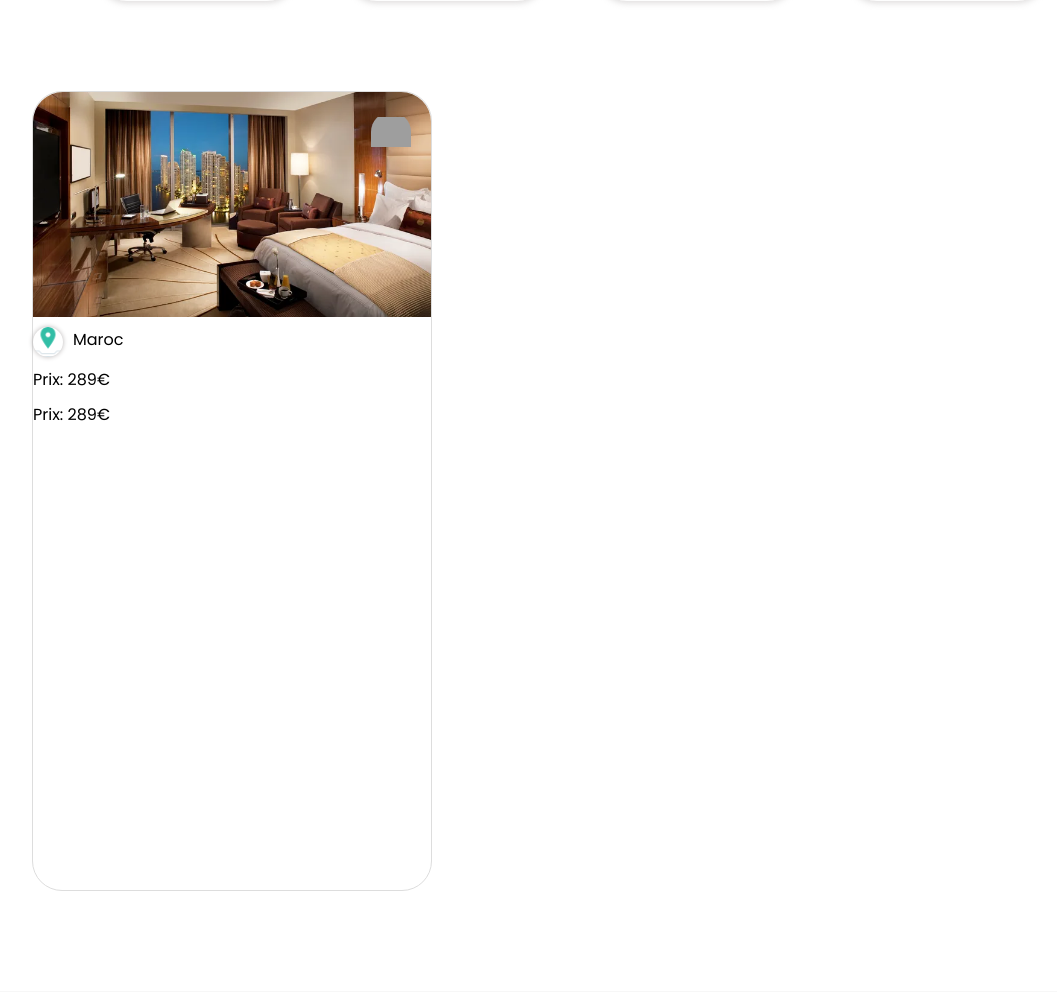
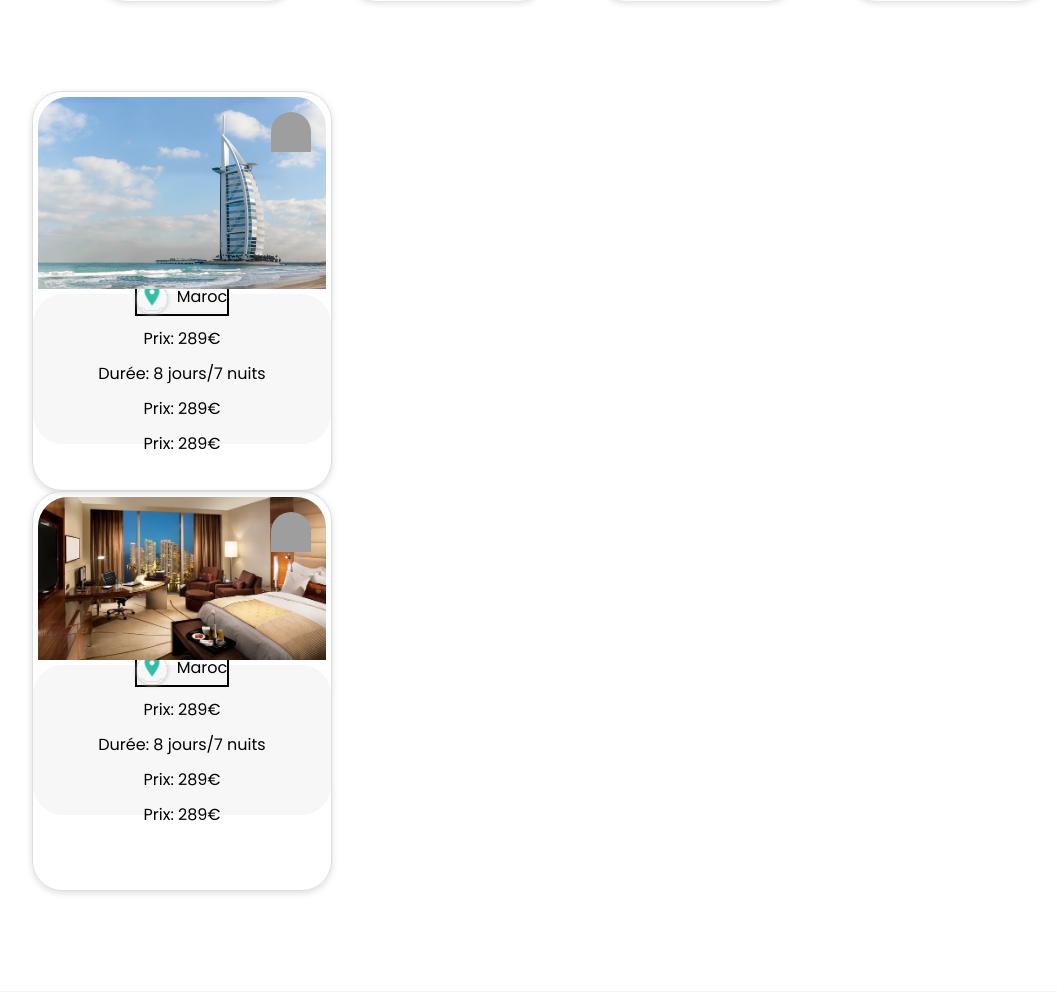
Before and after one commit to elza02/TravelMor, a Django app: page / in a window 1280 px wide. Shown: the part 909-1901 px from the top of the page, without its empty margins (68-1125 px from the left). Run offline with Django 5.2, Linux system fonts and the light colour scheme; some web fonts are replaced; grey boxes are pictures that could not be loaded.

```diff
--- a/AgenceVoyage/settings.py
+++ b/AgenceVoyage/settings.py
@@ -82,6 +82,9 @@ DATABASES = {
         'PASSWORD': '',
         'HOST': 'localhost',   # Set to your MySQL server host, typically 'localhost'
         'PORT': '3306',        # Set to your MySQL server port, typically '3306'
+        'OPTIONS': {
+            'init_command': "SET sql_mode='STRICT_TRANS_TABLES'",
+        },
     }
 }
 
--- a/app/models.py
+++ b/app/models.py
@@ -6,9 +6,9 @@ class Utilisateur(models.Model):
     est_admin = models.BooleanField()
     nom = models.CharField(max_length=15)
     num_telephone = models.CharField(max_length=12)
-    email = models.EmailField(null=True)
+    email = models.EmailField()
     mot_d_passe = models.CharField(max_length=10)
-    nom_utilisateur = models.CharField(max_length=50, null=True)
+    nom_utilisateur = models.CharField(max_length=50)
 
 class Notification(models.Model):
     id_notification = models.AutoField(primary_key=True)
@@ -34,6 +34,7 @@ class Pays(models.Model):
 
 class Ville(models.Model):
     id_ville = models.AutoField(primary_key=True)
+    nom_ville = models.CharField(max_length=15)
     id_pays = models.ForeignKey(Pays, on_delete=models.CASCADE)
 
 class Hotel(models.Model):
--- a/app/static/css/base.css
+++ b/app/static/css/base.css
@@ -341,13 +341,14 @@ main .last {
 }
 
 main .mini-card-voyage {
-    width: 400px;
-    height: 800px;
+    width: 300px;
+    height: 400px;
     border: 1px solid var(--second-underline);
     border-radius: var(--main-border-radius);
     display: flex;
     flex-direction: column;
-    gap: 10px;
+    box-shadow: var(--main-shadow);
+    overflow: hidden;
 }
 
 main .mini-card-voyage .image {
@@ -358,15 +359,16 @@ main .mini-card-voyage .image {
     border-top-right-radius: var(--main-border-radius);
     border-top-left-radius: var(--main-border-radius);
     position: relative;
+    padding: 5px;
 }
 
 main .mini-card-voyage .image img {
-    width: 100%;
-    height: auto;
     border-top-right-radius: var(--main-border-radius);
     border-top-left-radius: var(--main-border-radius);
     overflow: hidden;
-    object-fit: scale-down;
+    width: auto; /* Make the image fill the container */
+    height: 100%; /* Maintain aspect ratio */
+    display: block;
 }
 
 main .mini-card-voyage .image .reaction img {
@@ -382,7 +384,12 @@ main .mini-card-voyage .image .reaction img {
 main .mini-card-voyage .body {
     display: flex;
     flex-direction: column;
+    justify-content: center;
+    align-items: center;
     gap: 10px;
+    height: 150px;
+    background-color: var(--main-gray-bg);
+    border-radius: var(--main-border-radius);
 }
 
 main .mini-card-voyage .body .localisation {
@@ -390,7 +397,7 @@ main .mini-card-voyage .body .localisation {
     gap: 10px;
     width: fit-content;
     height: fit-content;
-    /* border: 2px solid black; */
+    border: 2px solid black;
 }
 
 main .mini-card-voyage .body .localisation img {
@@ -399,7 +406,6 @@ main .mini-card-voyage .body .localisation img {
     border-radius: var(--main-border-radius);
     box-shadow: 0 0 5px rgb(184, 180, 180);
 }
-
 
 /* footer styles */
 
--- a/app/templates/home.html
+++ b/app/templates/home.html
@@ -54,6 +54,21 @@
 <section class="last">
     <div class="mini-card-voyage">
         <div class="image">
+            <img src="{% static 'assets/dubai.jpg' %}" alt="image-hotel">
+            <span class="reaction">
+                <img id="heart" src="{% static 'assets/like-empty.svg' %}" onclick="toggleLike(this)">
+            </span>
+        </div>
+        <div class="body">
+            <span class="localisation"><img src="{% static "assets/localisation.png" alt="localisation" %}">Maroc</span>
+            <span class="price">Prix: <span>289&euro;</span></span>
+            <span class="rating">Durée: <span>8 jours/7 nuits</span></span>
+            <span class="rating">Prix: <span>289&euro;</span></span>
+            <span class="rating">Prix: <span>289&euro;</span></span>
+        </div>
+    </div>
+    <div class="mini-card-voyage">
+        <div class="image">
             <img src="{% static 'assets/hotel.png' %}" alt="image-hotel">
             <span class="reaction">
                 <img id="heart" src="{% static 'assets/like-empty.svg' %}" onclick="toggleLike(this)">
@@ -62,6 +77,8 @@
         <div class="body">
             <span class="localisation"><img src="{% static "assets/localisation.png" alt="localisation" %}">Maroc</span>
             <span class="price">Prix: <span>289&euro;</span></span>
+            <span class="rating">Durée: <span>8 jours/7 nuits</span></span>
+            <span class="rating">Prix: <span>289&euro;</span></span>
             <span class="rating">Prix: <span>289&euro;</span></span>
         </div>
     </div>
```
Also changed, not shown: app/migrations/0001_initial.py (added), app/migrations/__init__.py (added), app/static/assets/dubai.jpg (added).
